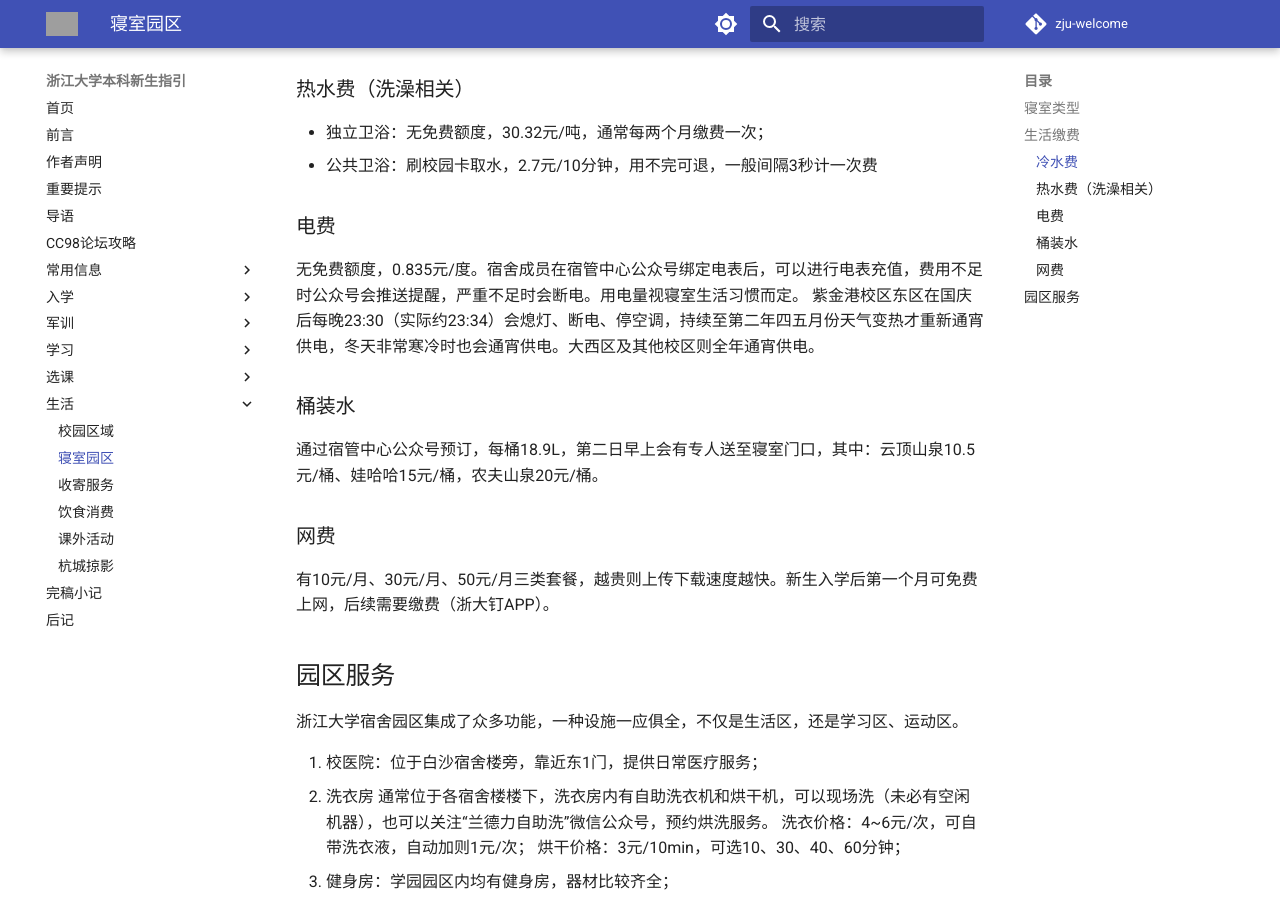
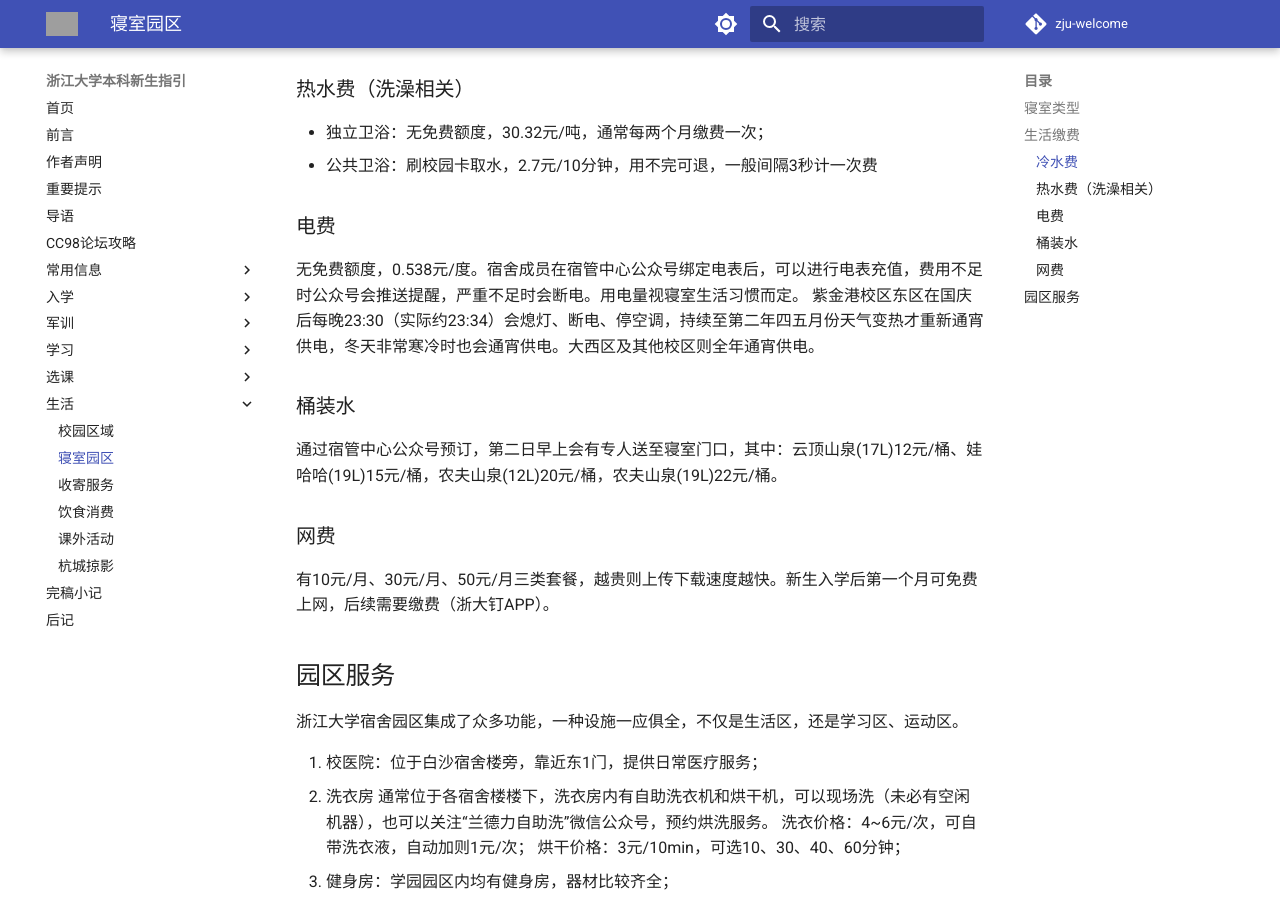
Before and after one commit to mini-full/zju-welcome, an MkDocs documentation site: the page built from docs/life/dorm.md, in a window 1280 px wide and 900 px high, scrolled down 846 px. Built offline with MkDocs 1.6.1 and Material for MkDocs 9.7.7, drawn with Linux system fonts in a browser that asks for light colours; comment, search, counter and statistics services are not loaded; grey boxes are pictures that could not be loaded.

Commit message:
Update dorm.md
修改错误的价格信息

```diff
--- a/docs/life/dorm.md
+++ b/docs/life/dorm.md
@@ -26,12 +26,12 @@
 
 ### 电费
 
-无免费额度，0.835元/度。宿舍成员在宿管中心公众号绑定电表后，可以进行电表充值，费用不足时公众号会推送提醒，严重不足时会断电。用电量视寝室生活习惯而定。
+无免费额度，0.538元/度。宿舍成员在宿管中心公众号绑定电表后，可以进行电表充值，费用不足时公众号会推送提醒，严重不足时会断电。用电量视寝室生活习惯而定。
 紫金港校区东区在国庆后每晚23:30（实际约23:34）会熄灯、断电、停空调，持续至第二年四五月份天气变热才重新通宵供电，冬天非常寒冷时也会通宵供电。大西区及其他校区则全年通宵供电。
 
 ### 桶装水
 
-通过宿管中心公众号预订，每桶18.9L，第二日早上会有专人送至寝室门口，其中：云顶山泉10.5元/桶、娃哈哈15元/桶，农夫山泉20元/桶。
+通过宿管中心公众号预订，第二日早上会有专人送至寝室门口，其中：云顶山泉(17L)12元/桶、娃哈哈(19L)15元/桶，农夫山泉(12L)20元/桶，农夫山泉(19L)22元/桶。
 
 ### 网费
 
```
